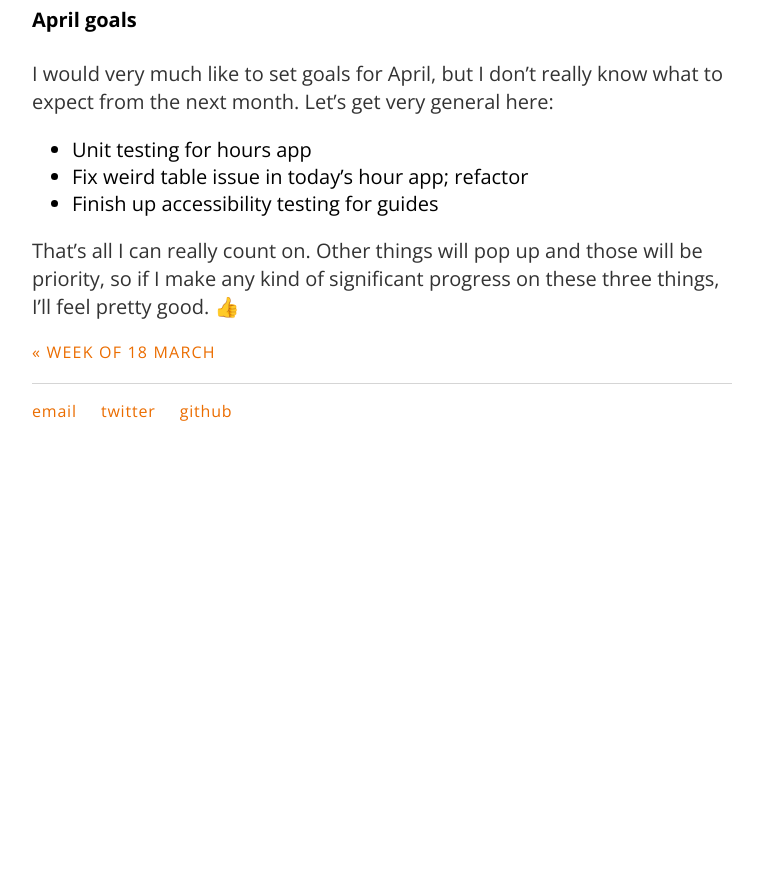
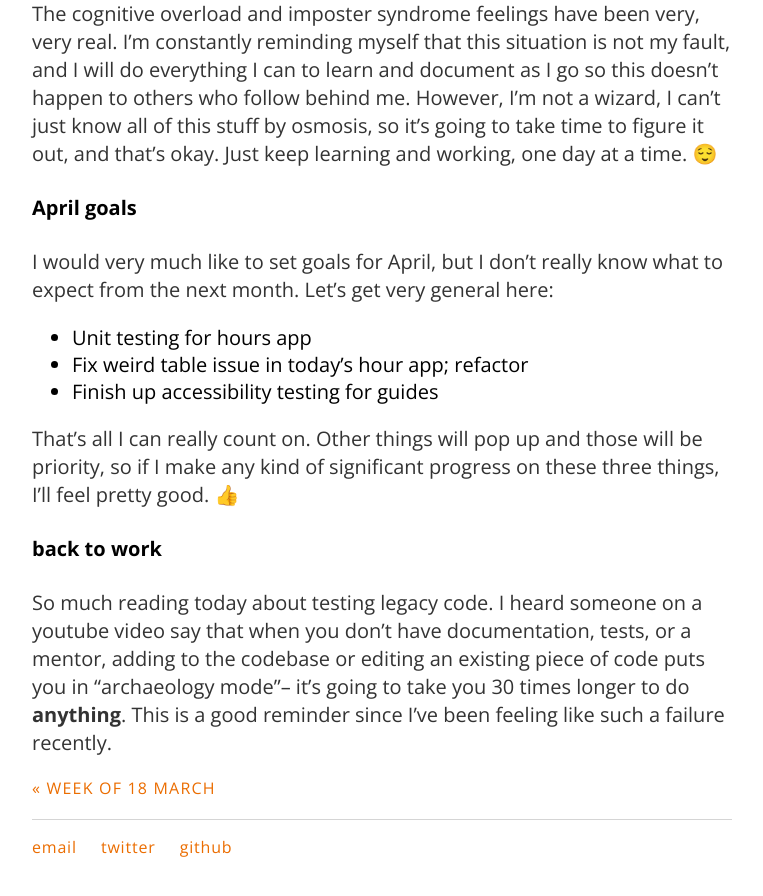
Before and after one commit to carylwyatt/carylwyatt.github.io, a Jekyll site: the page built from _posts/2019-03-25-week-of-25-mar.md, in a window 1280 px wide and 1400 px high, scrolled down 8657 px. Shown: the part 502-1398 px from the top of the window, without its empty margins (258-1021 px from the left). Built offline with Jekyll 4.4.1, drawn with Linux system fonts in a browser that asks for light colours; emoji names are drawn with the system emoji font; before the commit the page ends 9621 px from its top, so only the background shows below that.

Commit message:
friday, byeeeee

```diff
--- a/_posts/2019-03-25-week-of-25-mar.md
+++ b/_posts/2019-03-25-week-of-25-mar.md
@@ -195,6 +195,8 @@ Instead, I'll review my work logs from the past month and reflect on what I've b
 All in all, this is my general feeling about March:
 ![](https://media.giphy.com/media/NCTbhL8AG2s8g/giphy.gif)
 
+The cognitive overload and imposter syndrome feelings have been very, very real. I'm constantly reminding myself that this situation is not my fault, and I will do everything I can to learn and document as I go so this doesn't happen to others who follow behind me. However, I'm not a wizard, I can't just know all of this stuff by osmosis, so it's going to take time to figure it out, and that's okay. Just keep learning and working, one day at a time. :relieved:
+
 #### April goals
 
 I would very much like to set goals for April, but I don't really know what to expect from the next month. Let's get very general here:
@@ -204,3 +206,7 @@ I would very much like to set goals for April, but I don't really know what to e
 * Finish up accessibility testing for guides
 
 That's all I can really count on. Other things will pop up and those will be priority, so if I make any kind of significant progress on these three things, I'll feel pretty good. :thumbsup:
+
+#### back to work
+
+So much reading today about testing legacy code. I heard someone on a youtube video say that when you don't have documentation, tests, or a mentor, adding to the codebase or editing an existing piece of code puts you in "archaeology mode"-- it's going to take you 30 times longer to do **anything**. This is a good reminder since I've been feeling like such a failure recently.
```
